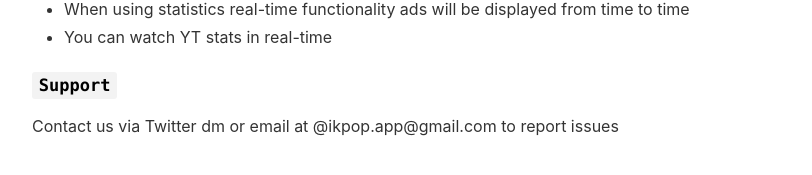
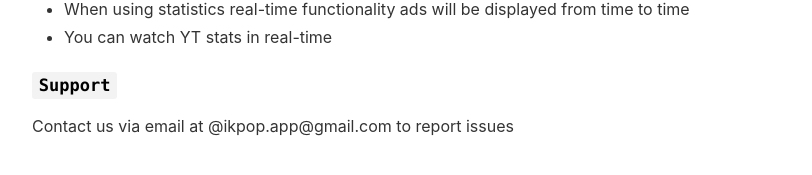
Before and after one commit to kapp7/app, a Jekyll site: the page built from _pages/qa.md, in a window 1280 px wide and 900 px high, scrolled down 7918 px. Shown: the part 692-867 px from the top of the window, without its empty margins (233-1045 px from the left). Built offline with Jekyll 4.4.1, drawn with Linux system fonts in a browser that asks for light colours; nearby versions of some CDN libraries.

Commit message:
Update qa.md

```diff
--- a/_pages/qa.md
+++ b/_pages/qa.md
@@ -259,4 +259,4 @@ SNS accounts are being used to log in to iKPOP, please recover your password wit
 - You can watch YT stats in real-time
 
 ### `Support`
-Contact us via Twitter dm or email at @ikpop.app@gmail.com to report issues
+Contact us via email at @ikpop.app@gmail.com to report issues
```
